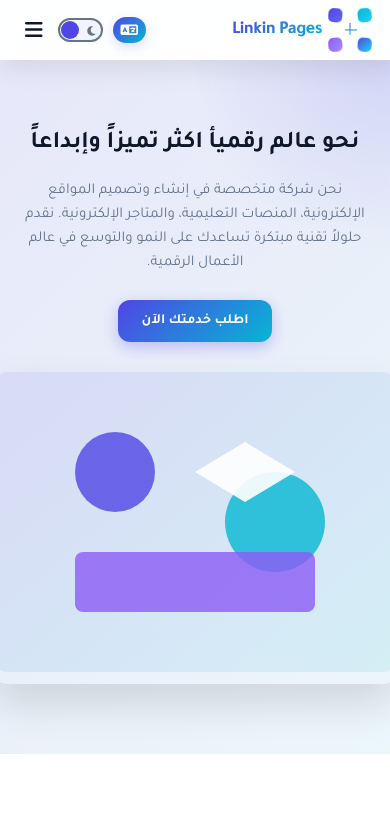
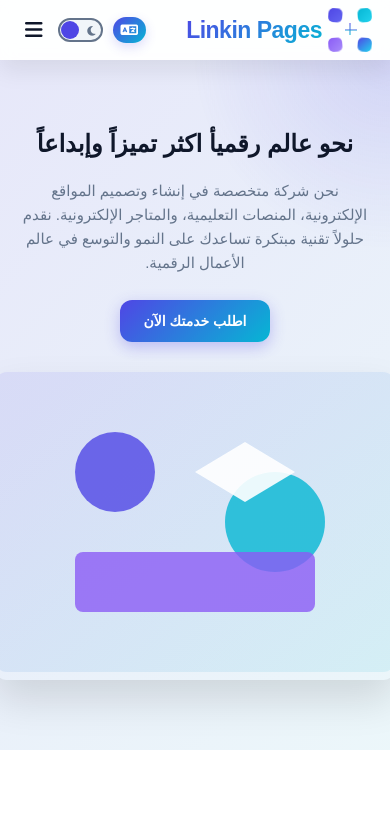
Before and after one commit to mostafa897/Linkin-Pages, a plain HTML site: page index.html in a window 390 px wide. Both pictures are taken after a click on the button 260 px from the left and 30 px from the top of the page. Shown: the top 827 px of the page. Drawn offline with Linux system fonts and the light colour scheme.

Commit message:
Update index.html

```diff
--- a/index.html
+++ b/index.html
@@ -175,7 +175,8 @@
 
         body.arabic {
             direction: rtl;
-            font-family: 'Tajawal', 'Poppins', sans-serif;
+            font-family: 'Cairo', sans-serif; /* مثال */
+
         }
 
         .container {
@@ -1301,6 +1302,13 @@
                 left: auto;
                 right: 15px;
             }
+            body.arabic .logo-text {
+    font-size: 23px !important; /* تأكيد الحجم عند العربية */
+                font-size: 24px;
+            font-weight: 800;
+            letter-spacing: -0.5px;
+}
+
 
             .logo-text {
                 font-size: 20px;
```
